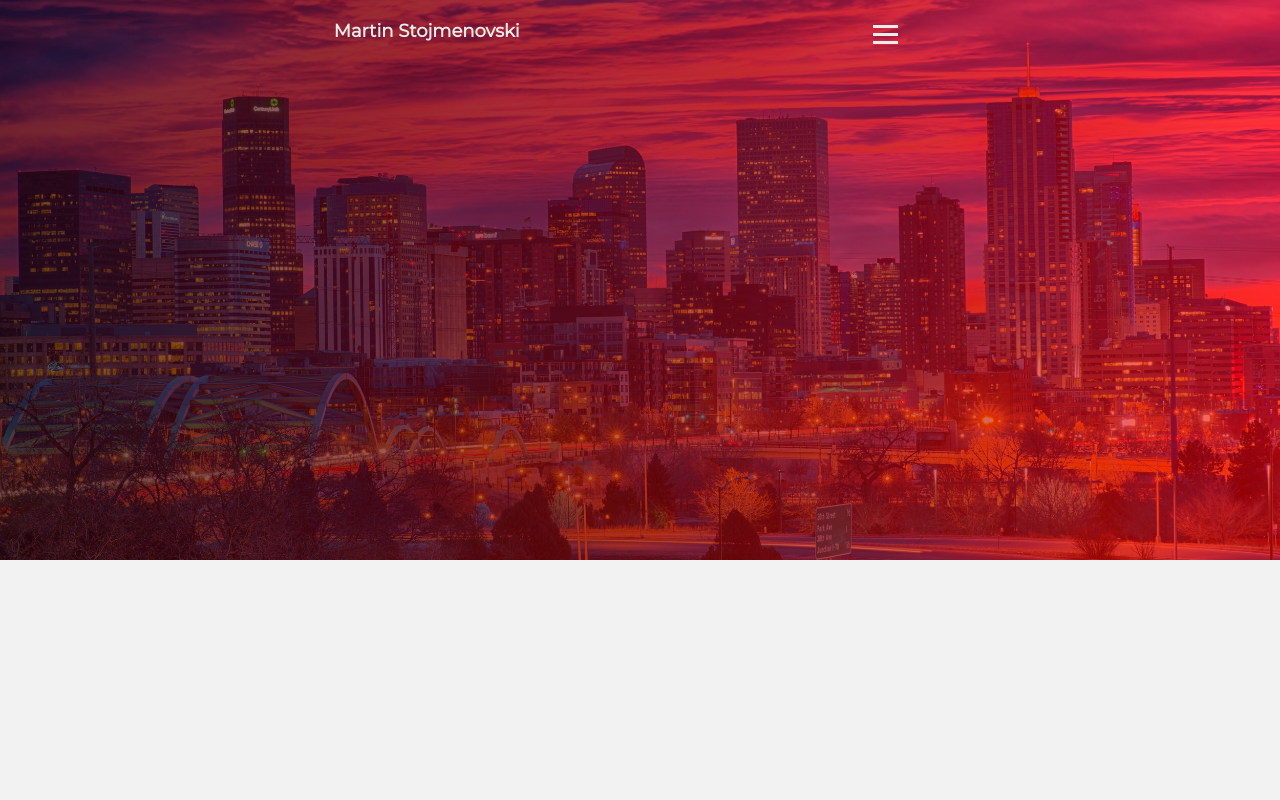
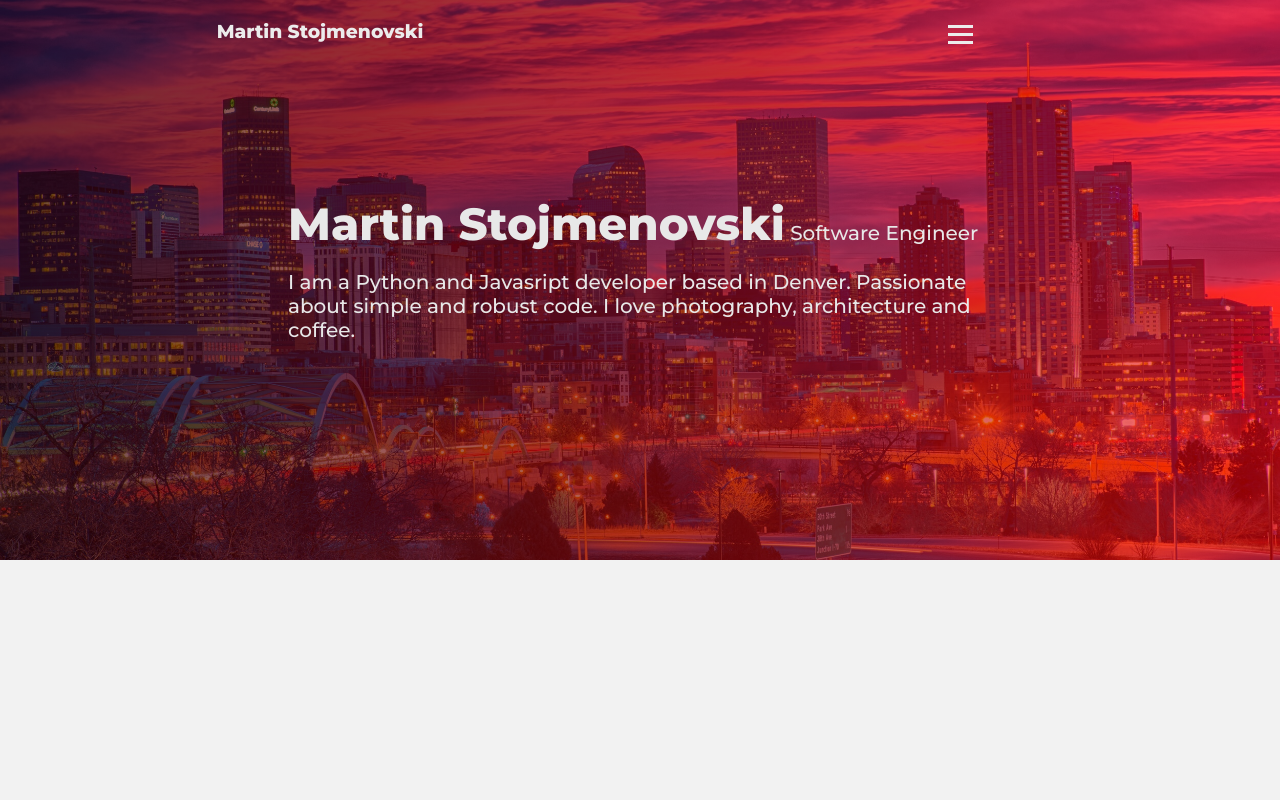
Before and after one commit to martinstojmenovski/Portfolio, a React (Create React App) app: page / in a window 1280 px wide. Shown: the top 800 px of the page. Built offline with nearby package versions, Linux system fonts and the light colour scheme.

Commit message:
working on a new design.

```diff
--- a/public/index.html
+++ b/public/index.html
@@ -1,14 +1,12 @@
 <!DOCTYPE html>
 <html lang="en">
+
 <head>
   <meta charset="utf-8" />
   <link rel="icon" href="%PUBLIC_URL%/favicon.ico" />
   <meta name="viewport" content="width=device-width, initial-scale=1" />
   <meta name="theme-color" content="#000000" />
-    <meta
-      name="description"
-      content="Web site created using create-react-app"
-    />
+  <meta name="description" content="Web site created using create-react-app" />
   <link rel="apple-touch-icon" href="%PUBLIC_URL%/logo192.png" />
   <!--
       manifest.json provides metadata used when your web app is installed on a
@@ -27,12 +25,11 @@
   <title>React App</title>
 
 
-
-    <link rel="preconnect" href="https://fonts.googleapis.com">
   <link rel="preconnect" href="https://fonts.googleapis.com">
 <link rel="preconnect" href="https://fonts.gstatic.com" crossorigin>
-<link href="https://fonts.googleapis.com/css2?family=Montserrat&family=Oswald:wght@300&display=swap" rel="stylesheet">
+<link href="https://fonts.googleapis.com/css2?family=Montserrat:wght@400;500;800&family=Oswald:wght@300&display=swap" rel="stylesheet">
 </head>
+
 <body>
   <noscript>You need to enable JavaScript to run this app.</noscript>
   <div id="root"></div>
@@ -47,4 +44,5 @@
       To create a production bundle, use `npm run build` or `yarn build`.
     -->
 </body>
+
 </html>
--- a/src/Components/Home.js
+++ b/src/Components/Home.js
@@ -4,7 +4,16 @@ function Home({ home }) {
   return (
     <div ref={home} className="homepage">
       <div className='background'>
-        <div className='overlay'></div>
+        <div className='overlay'>
+          <div className='text'><h1 style={{fontWeight: '900', fontSize: '45px'}}>Martin Stojmenovski
+          <span style={{fontWeight: '500', fontSize: '20px', wordBreak: 'keep-all'}}> Software Engineer</span></h1>
+          <br/>
+            <p style={{fontWeight: '500', fontSize: '20px'}}> I am a Python and Javasript developer based in Denver.
+                Passionate about simple and robust code.
+                I love photography, architecture and coffee.
+                 </p>
+          </div>
+        </div>
       </div>
     </div>
   );
--- a/src/Components/Navbar.js
+++ b/src/Components/Navbar.js
@@ -85,7 +85,9 @@ function Navbar() {
 
             <nav className={blur ? 'navbar active' : 'navbar'} >
                 <div className={hamburger ? 'dropmenu' : 'dropmenu active'} >
+
                 <div className='progress-bar' style={{ width: `${progressBar}%` }}></div>
+
                     <div className='logo'  onClick={closeHamburger}>
                         <h3 className={blur ? 'brand active' : 'brand'} >Martin Stojmenovski</h3>
                     </div>
@@ -104,6 +106,7 @@ function Navbar() {
                                 <li onClick={() => scrollToSection(skills)} >CONTACT</li>
                             </ul>
                         </div>
+
                     </div>
                 </div>
             </nav>
--- a/src/Components/home-model2.css
+++ b/src/Components/home-model2.css
@@ -15,5 +15,11 @@
     width: 100%;
     height: 100%;
     background: linear-gradient(to right, rgba(45, 0, 0, 0.683),  rgba(255, 0, 0, 0.583) 100%);
-
   }
+  .background .text{
+    position: relative;
+    max-width: 55%;
+    margin: auto;
+    top:35%;
+    color: rgb(232, 232, 232);
+  }
--- a/src/Components/navbar.css
+++ b/src/Components/navbar.css
@@ -3,7 +3,7 @@
   width: 100%;
   margin: auto;
   z-index: 998;
-  height: 15vh;
+  height: 10vh;
   transition: all 0.3s ease-in-out;
 }
 
@@ -16,6 +16,8 @@
 
 .dropmenu{
   display: flex;
+  justify-content: center;
+  /* max-width: 80%; */
   transition: all 0.2s linear;
 
 
@@ -27,7 +29,7 @@
 }
 
 .logo {
-  flex: 2;
+  flex: 1;
   /* padding: 20px; */
   text-align: center;
 
@@ -46,7 +48,7 @@
   flex: 1;
   display: flex;
   flex-direction: column;
-  align-items: flex-start;
+  justify-content: center;
   z-index: 5;
 
 }
@@ -108,7 +110,7 @@ li {
   width: 25px;
   height: 3px;
   margin: 5px auto;
-  transition: all 0.3s ease-in-out;
+  /* transition: all 0.3s ease-in-out; */
   /* -webkit-transition: all 0.3s ease-in-out;
   transition: all 0.3s ease-in-out; */
   background-color:#ececec;
@@ -116,6 +118,7 @@ li {
 }
 .bar.active{
   background-color:#1b1b1b;
+   transition: all 0.3s ease-in-out;
 }
 
 .bars {
@@ -127,10 +130,10 @@ li {
 }
 .progress-bar {
   position: fixed;
-  top: 9.8vh;
+  top: 7.8vh;
   left: 0;
   height: 1.5px;
-  background: linear-gradient(to right, #ffffff 50%, #ffffff 50%, rgb(0, 0, 0));
+  background: #1b1b1b;
   z-index: 3;
 }
 
--- a/src/index.css
+++ b/src/index.css
@@ -4,13 +4,9 @@
   box-sizing: border-box;
   /* font-family: 'Oswald', sans-serif; */
   font-family: 'Montserrat', sans-serif;
-  font-size: large;
-  color: rgb(35, 35, 35);
-
 }
 .homepage {
   position: relative;
-  /* top:10vh; */
   height: 140vh;
   width: 100%;
   background-color: #f2f2f2;
```
Lines whose indentation alone changed are shown as unchanged.
